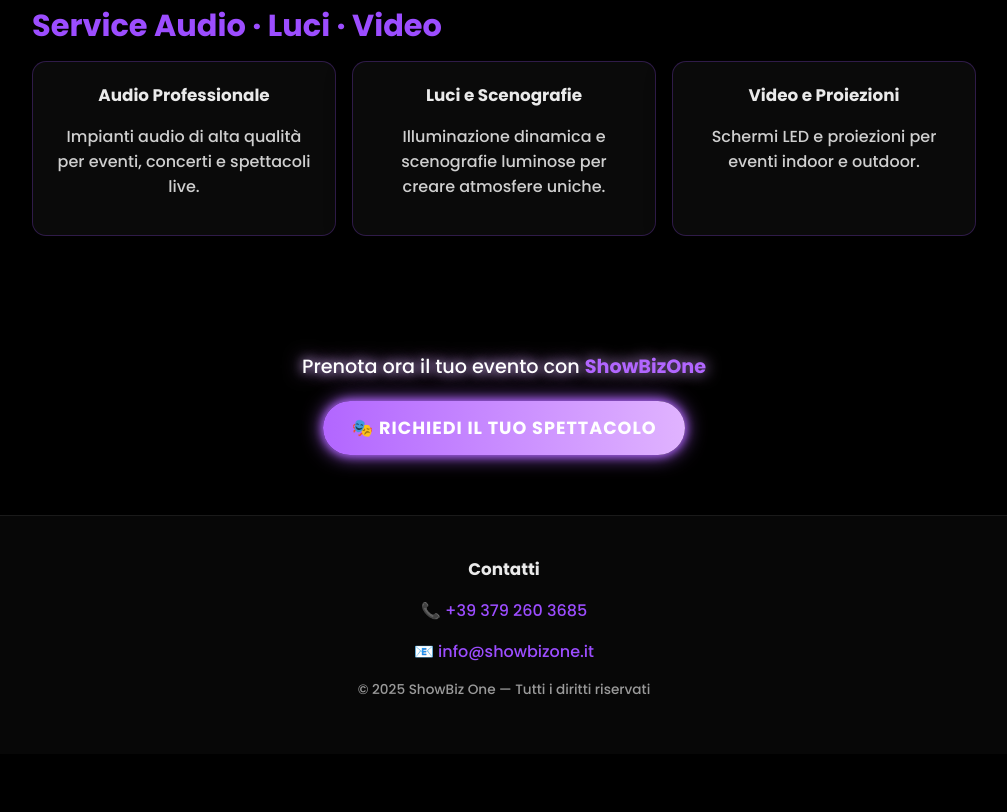
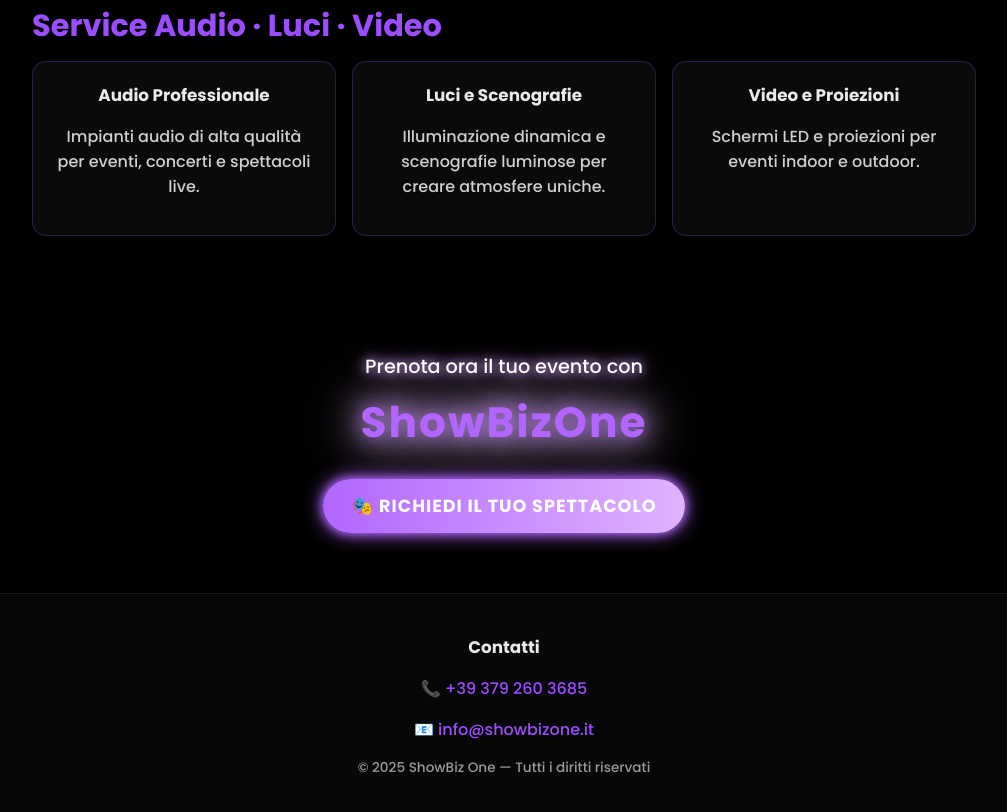
Before and after one commit to Kikkodancer/ShowBizOne-, a plain HTML site: page index.html in a window 1280 px wide. Shown: the part 2081-2893 px from the top of the page, without its empty margins (136-1143 px from the left). Before the commit the page ends 2835 px from the top, so only its background shows below. Drawn offline with Linux system fonts and the light colour scheme.

Commit message:
Update styles.css

```diff
--- a/styles.css
+++ b/styles.css
@@ -341,20 +341,36 @@ h3{font-size:1.05rem;color:#eaeaea}
   text-align: center;
   margin: 60px 0;
 }
-
 .cta-text {
   color: #fff;
   font-size: 1.2em;
   font-weight: 400;
-  margin-bottom: 20px;
+  margin-bottom: 25px;
   text-shadow: 0 0 10px rgba(255, 255, 255, 0.4);
   animation: textGlow 3s infinite alternate;
 }
 
 .cta-text strong {
+  display: block;              /* va su una riga nuova */
+  font-size: 2.2em;            /* 🔥 più grande e protagonista */
   color: #b266ff;
-  font-weight: 700;
-  text-shadow: 0 0 15px #d6a3ff;
+  font-weight: 800;
+  letter-spacing: 2px;
+  margin-top: 10px;
+  text-shadow: 0 0 20px #b266ff, 0 0 40px #d6a3ff, 0 0 60px #fff;
+  animation: bigGlow 3s infinite alternate;
+}
+
+/* Bagliore principale */
+@keyframes textGlow {
+  from { text-shadow: 0 0 5px #b266ff, 0 0 10px #d6a3ff; }
+  to { text-shadow: 0 0 15px #fff, 0 0 25px #b266ff; }
+}
+
+/* Bagliore extra per la scritta grande */
+@keyframes bigGlow {
+  from { text-shadow: 0 0 10px #b266ff, 0 0 25px #d6a3ff, 0 0 40px #fff; }
+  to { text-shadow: 0 0 30px #d6a3ff, 0 0 60px #fff, 0 0 90px #b266ff; }
 }
 
 /* --- CTA BUTTON --- */
```
